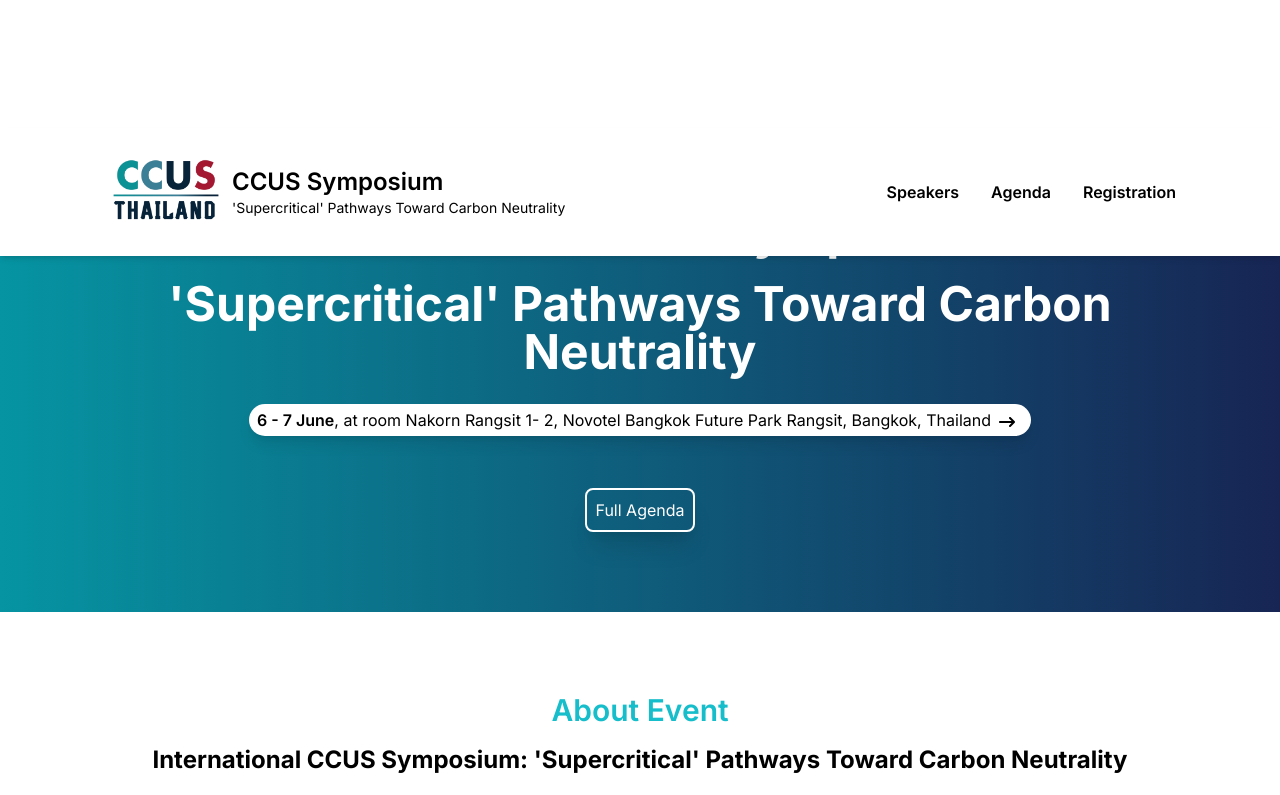
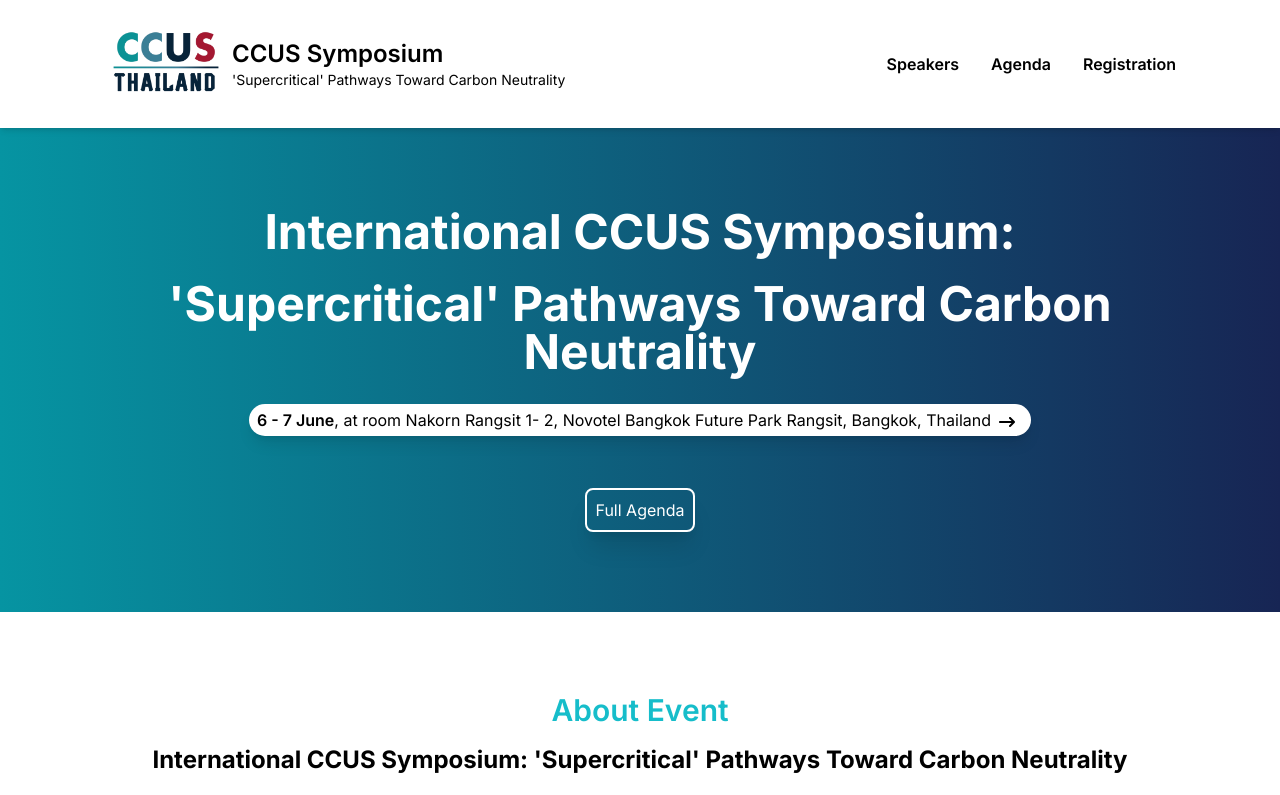
Before and after one commit to thunyoubun/ccs-registration, a Next.js app: page / in a window 1280 px wide. Shown: the top 795 px of the page. Built offline with nearby package versions, Linux system fonts and the light colour scheme.

Commit message:
update ui nav

```diff
--- a/src/app/Components/Navbar.tsx
+++ b/src/app/Components/Navbar.tsx
@@ -39,8 +39,8 @@ const Navbar = ({ path }: NavbarProps) => {
 
   return (
     <div
-      className={` md:h-32 h-28 bg-white px-4 md:px-20 py-2 md:py-4 w-full fixed transform transition duration-300  translate-y-full  top-0 z-50 shadow-md ${
-        scrolled ? " block translate-y-0 " : " hidden t translate-y-full"
+      className={` md:h-32 h-28 bg-white px-4 md:px-20 py-2 md:py-4 w-full fixed   top-0 z-50 shadow-md ${
+        scrolled ? " block  " : " hidden "
       } `}
     >
       <div className=" px-6 flex justify-between items-center">
```
